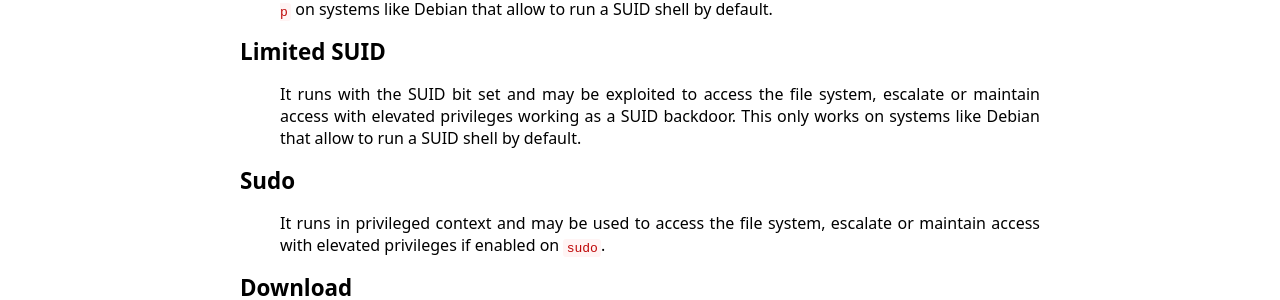
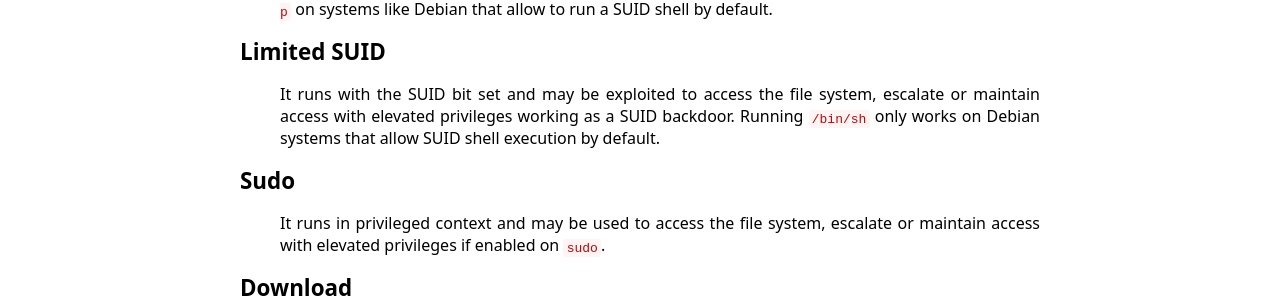
Before and after one commit to GTFOBins/GTFOBins.github.io, a Jekyll site: the page built from functions.md, in a window 1280 px wide. Shown: the part 405-705 px from the top of the page. Built offline with Jekyll 4.4.1, drawn with Linux system fonts in a browser that asks for light colours.

Commit message:
Rephrase suid-limited Debian limitation

```diff
--- a/_data/functions.yml
+++ b/_data/functions.yml
@@ -12,7 +12,7 @@ suid-enabled:
 
 suid-limited:
   label: Limited SUID
-  description: It runs with the SUID bit set and may be exploited to access the file system, escalate or maintain access with elevated privileges working as a SUID backdoor. This only works on systems like Debian that allow to run a SUID shell by default.
+  description: It runs with the SUID bit set and may be exploited to access the file system, escalate or maintain access with elevated privileges working as a SUID backdoor. Running `/bin/sh` only works on Debian systems that allow SUID shell execution by default.
 
 sudo-enabled:
   label: Sudo
```
